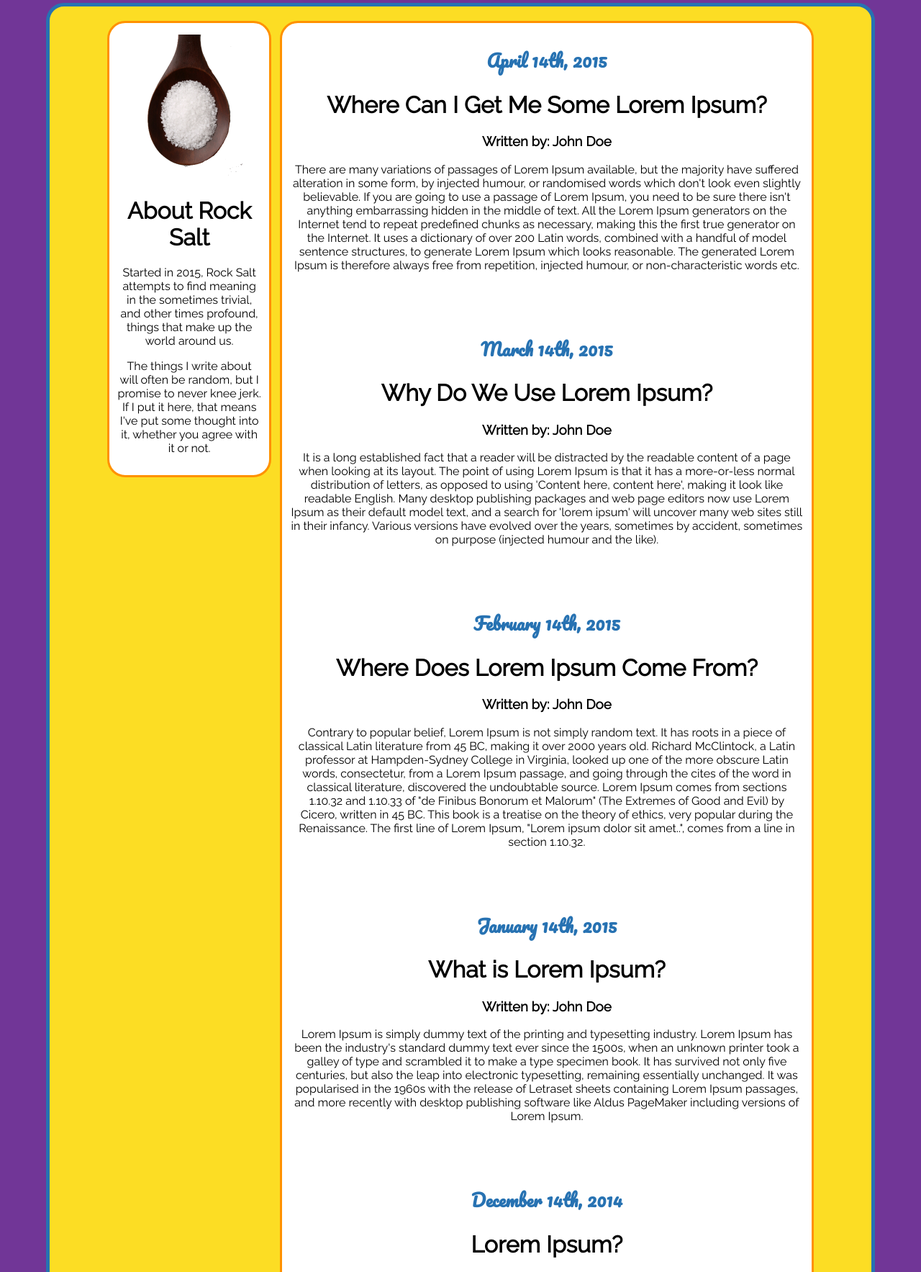
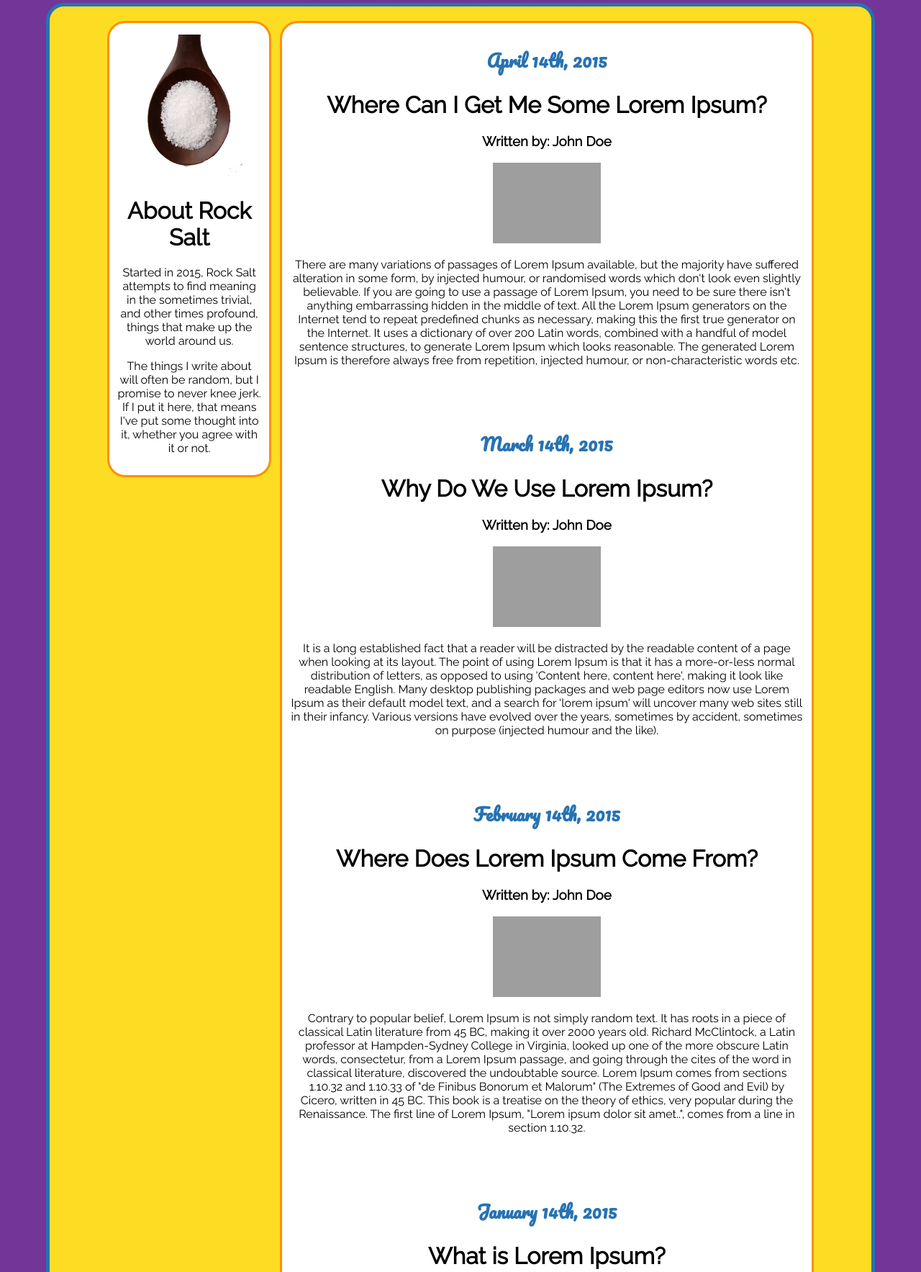
Before and after one commit to rmart78/Codeup_Web_Exercises, a PHP site: page /blog2.html in a window 1280 px wide. Shown: the part 185-1952 px from the top of the page at 72% size. Run offline with PHP 8.4, Linux system fonts and the light colour scheme; grey boxes are pictures that could not be loaded.

Commit message:
updates to blog files

```diff
--- a/public/blog2.html
+++ b/public/blog2.html
@@ -32,26 +32,31 @@
 			<h2>April 14th, 2015</h2>
 			<h1>Where Can I Get Me Some Lorem Ipsum?</h1>
 			<h3>Written by: John Doe</h3>
+			<img class="blog_photo" src="/img/lorem_ipsum5.jpg" alt="ipsum book">
 			<p>There are many variations of passages of Lorem Ipsum available, but the majority have suffered alteration in some form, by injected humour, or randomised words which don't look even slightly believable. If you are going to use a passage of Lorem Ipsum, you need to be sure there isn't anything embarrassing hidden in the middle of text. All the Lorem Ipsum generators on the Internet tend to repeat predefined chunks as necessary, making this the first true generator on the Internet. It uses a dictionary of over 200 Latin words, combined with a handful of model sentence structures, to generate Lorem Ipsum which looks reasonable. The generated Lorem Ipsum is therefore always free from repetition, injected humour, or non-characteristic words etc.</p>
 			<div class="divider"></div>
 			<h2>March 14th, 2015</h2>
 			<h1>Why Do We Use Lorem Ipsum?</h1>
 			<h3>Written by: John Doe</h3>
+			<img class="blog_photo" src="/img/lorem_ipsum4.jpg" alt="ipsum photo">
 			<p>It is a long established fact that a reader will be distracted by the readable content of a page when looking at its layout. The point of using Lorem Ipsum is that it has a more-or-less normal distribution of letters, as opposed to using 'Content here, content here', making it look like readable English. Many desktop publishing packages and web page editors now use Lorem Ipsum as their default model text, and a search for 'lorem ipsum' will uncover many web sites still in their infancy. Various versions have evolved over the years, sometimes by accident, sometimes on purpose (injected humour and the like).</p>
 			<div class="divider"></div>
 			<h2>February 14th, 2015</h2>
 			<h1>Where Does Lorem Ipsum Come From?</h1>
 			<h3>Written by: John Doe</h3>
+			<img class="blog_photo" src="/img/lorem_ipsum3.jpg" alt="ipsum photo">
 			<p>Contrary to popular belief, Lorem Ipsum is not simply random text. It has roots in a piece of classical Latin literature from 45 BC, making it over 2000 years old. Richard McClintock, a Latin professor at Hampden-Sydney College in Virginia, looked up one of the more obscure Latin words, consectetur, from a Lorem Ipsum passage, and going through the cites of the word in classical literature, discovered the undoubtable source. Lorem Ipsum comes from sections 1.10.32 and 1.10.33 of "de Finibus Bonorum et Malorum" (The Extremes of Good and Evil) by Cicero, written in 45 BC. This book is a treatise on the theory of ethics, very popular during the Renaissance. The first line of Lorem Ipsum, "Lorem ipsum dolor sit amet..", comes from a line in section 1.10.32.</p>
 			<div class="divider"></div>
 			<h2>January 14th, 2015</h2>
 			<h1>What is Lorem Ipsum?</h1>
 			<h3>Written by: John Doe</h3>
+			<img class="blog_photo" src="/img/lorem_ipsum2.jpg" alt="ipsum girl">
 			<p>Lorem Ipsum is simply dummy text of the printing and typesetting industry. Lorem Ipsum has been the industry's standard dummy text ever since the 1500s, when an unknown printer took a galley of type and scrambled it to make a type specimen book. It has survived not only five centuries, but also the leap into electronic typesetting, remaining essentially unchanged. It was popularised in the 1960s with the release of Letraset sheets containing Lorem Ipsum passages, and more recently with desktop publishing software like Aldus PageMaker including versions of Lorem Ipsum.</p>
 			<div class="divider"></div>
 			<h2>December 14th, 2014</h2>
 			<h1>Lorem Ipsum?</h1>
 			<h3>Written by: John Doe</h3>
+			<img class="blog_photo" src="/img/lorem_ipsum_girl.jpg" alt="ipsum girl">
 			<p>Lorem ipsum dolor sit amet, consectetur adipiscing elit, sed do eiusmod tempor incididunt ut labore et dolore magna aliqua. Ut enim ad minim veniam, quis nostrud exercitation ullamco laboris nisi ut aliquip ex ea commodo consequat. Duis aute irure dolor in reprehenderit in voluptate velit esse cillum dolore eu fugiat nulla pariatur. Excepteur sint occaecat cupidatat non proident, sunt in culpa qui officia deserunt mollit anim id est laborum.</p>
 		</div>
 	</main>
--- a/public/css/blog2.css
+++ b/public/css/blog2.css
@@ -68,7 +68,7 @@
 	box-sizing: border-box;
 	position: relative;
 	width: 90%;
-	height: 2000px;
+	height: 4000px;
 	margin: auto;
 	background-color: #fcdd24;
 	border-radius: 25px;
@@ -123,3 +123,8 @@ h2 {
 	font-family: 'Pacifico', cursive;
 	color: #2772b2;
 }
+
+.blog_photo {
+	width: 150px;
+	height: auto;
+}
```
